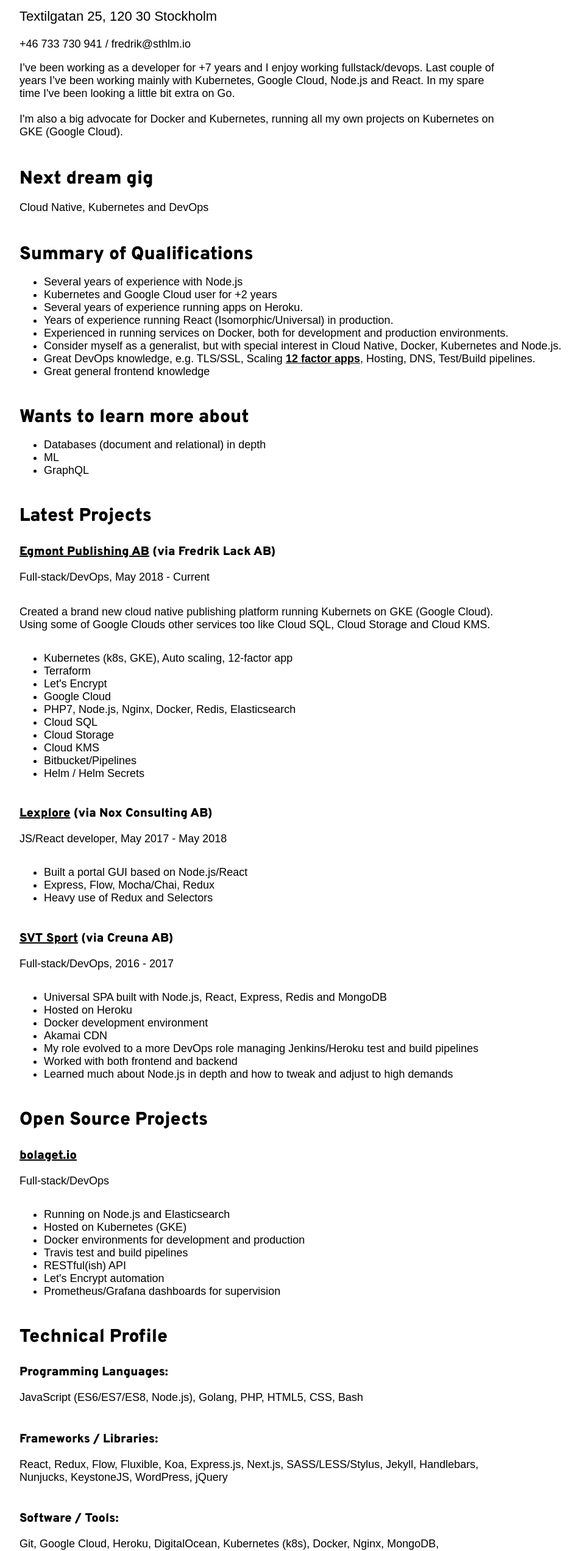
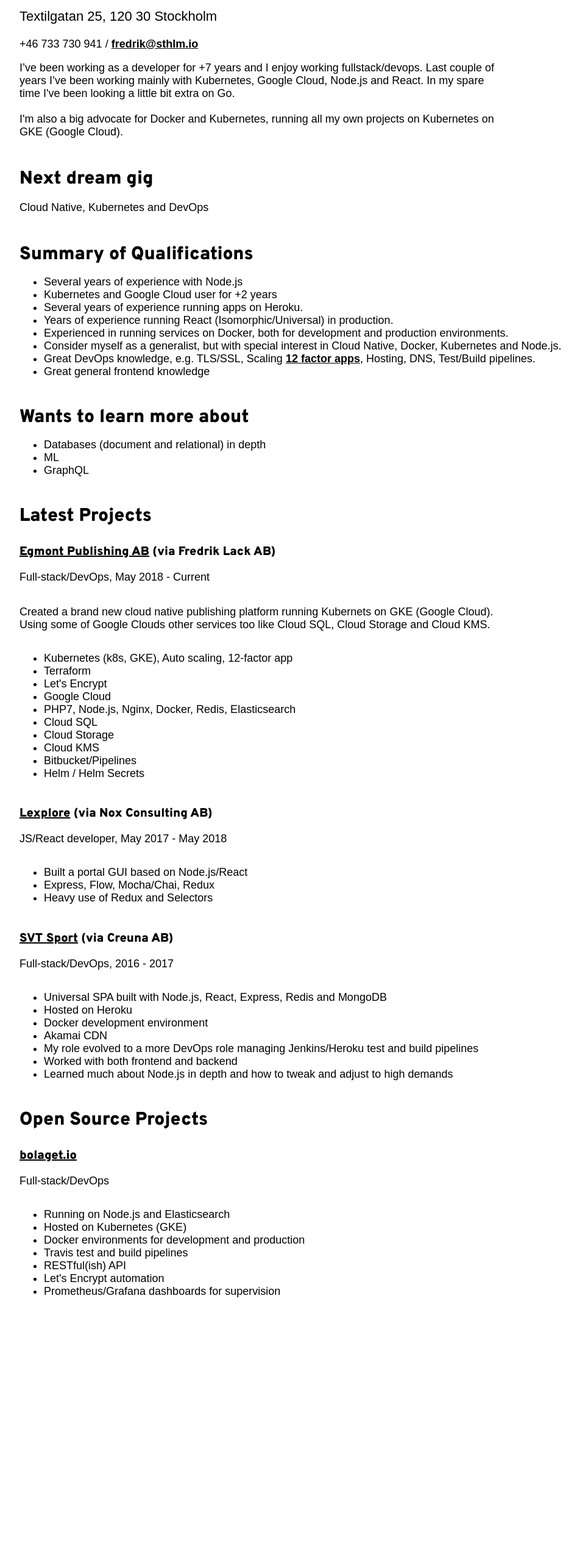
Before and after one commit to sthlmio/web, a Next.js app: page /fredrik-lack in a window 1280 px wide. Shown: the part 234-2777 px from the top of the page at 61% size, without its empty margins (96-1043 px from the left). After the commit the page ends 2398 px from the top, so only its background shows below. Built offline with nearby package versions, Linux system fonts and the light colour scheme; a web font is replaced by a local one.

Commit message:
Updating profile

```diff
--- a/pages/fredrik-lack.js
+++ b/pages/fredrik-lack.js
@@ -10,7 +10,7 @@ export default function FredrikLack () {
           <InPageHeader/>
           <h2>Fredrik Lack</h2>
           <p>Textilgatan 25, 120 30 Stockholm</p>
-          <small>+46 733 730 941 / fredrik@sthlm.io</small>
+          <small>+46 733 730 941 / <a href="mailto:fredrik@sthlm.io">fredrik@sthlm.io</a></small>
           <p className="text">
             I’ve been working as a developer for +7 years and I enjoy working fullstack/devops. Last couple of years
             I’ve been working mainly with Kubernetes, Google Cloud, Node.js and React. In my spare time I've been
@@ -96,24 +96,6 @@ export default function FredrikLack () {
             <li>Let's Encrypt automation</li>
             <li>Prometheus/Grafana dashboards for supervision</li>
           </ul>
-
-          <h3>Technical Profile</h3>
-          <h4>Programming Languages:</h4>
-          <p className="text">JavaScript (ES6/ES7/ES8, Node.js), Golang, PHP, HTML5, CSS, Bash</p>
-          <h4>Frameworks / Libraries:</h4>
-          <p className="text">React, Redux, Flow, Fluxible, Koa, Express.js, Next.js, SASS/LESS/Stylus, Jekyll,
-            Handlebars, Nunjucks, KeystoneJS, WordPress, jQuery</p>
-          <h4>Software / Tools:</h4>
-          <p className="text">Git, Google Cloud, Heroku, DigitalOcean, Kubernetes (k8s), Docker, Nginx,
-            MongoDB, ElasticSearch, PostgreSQL, Let's Encrypt, Travis, Redis, Jenkins,
-            Webpack, Babel, Terraform</p>
-
-          <h3>Educations</h3>
-          <ul>
-            <li>Bachelor of Arts in Informatics, Linnaeus University, Kalmar (2009-2012)</li>
-            <li>JavaScript programming course, Linnaeus University, Kalmar (2011)</li>
-            <li>Ruby programming course, Gotland University (2011)</li>
-          </ul>
         </div>
         { /*language=SCSS*/}
         <style jsx>{`
```
